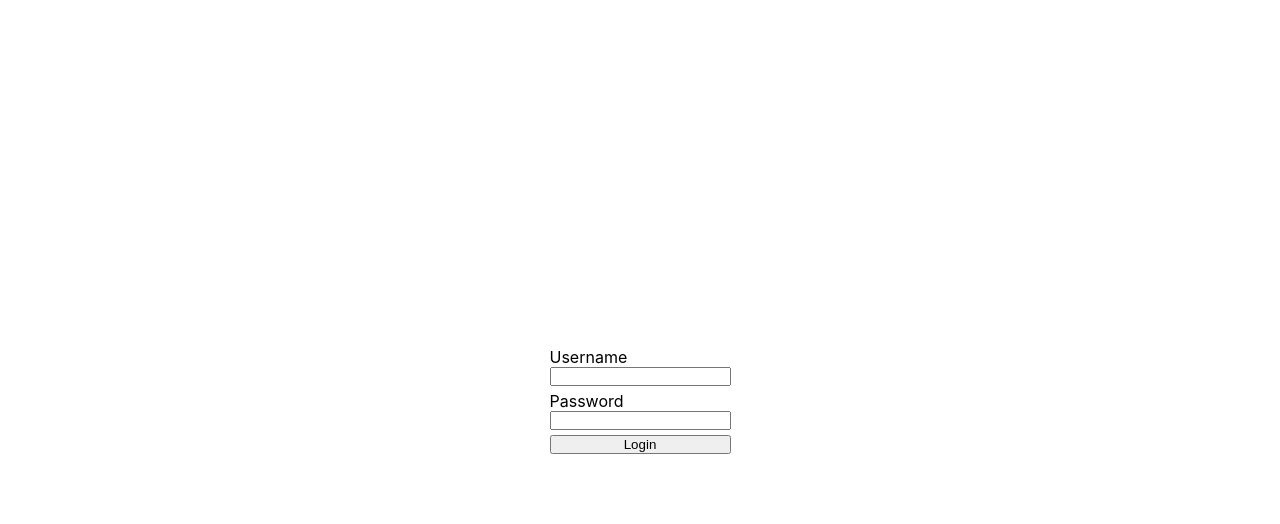
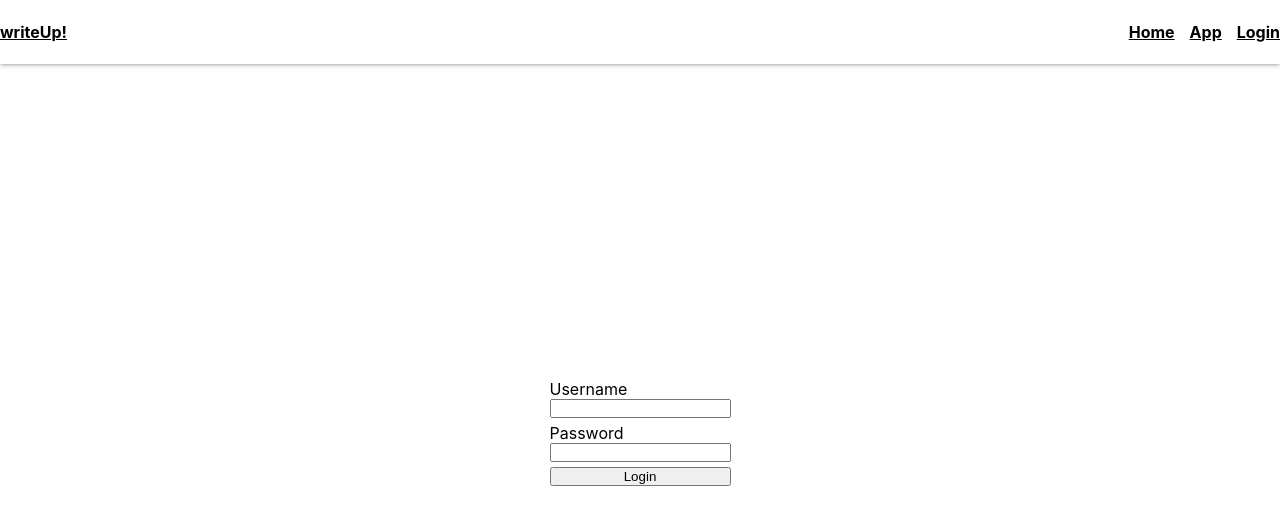
Before and after one commit to Nicyne/writeUp, a Next.js app in the folder client/: page /login in a window 1280 px wide. Shown: the top 524 px of the page. Built offline with nearby package versions, Linux system fonts and the light colour scheme; no server answers.

Commit message:
feat: added basic styling

```diff
--- /dev/null
+++ b/client/src/components/index.ts
@@ -0,0 +1 @@
+export { default as PageHeader } from './pageHeader';
--- /dev/null
+++ b/client/src/components/layouts/index.ts
@@ -0,0 +1 @@
+export { default as MainLayout } from './mainLayout';
--- /dev/null
+++ b/client/src/components/layouts/mainLayout.tsx
@@ -0,0 +1,13 @@
+import { NextPage } from 'next';
+import PageHeader from '../pageHeader';
+
+const MainLayout: NextPage = ({ children }) => {
+  return (
+    <>
+      <PageHeader />
+      <main>{children}</main>
+    </>
+  );
+};
+
+export default MainLayout;
--- /dev/null
+++ b/client/src/components/pageHeader.tsx
@@ -0,0 +1,44 @@
+import { FunctionComponent, SyntheticEvent, useContext } from 'react';
+import { UserContext } from '../providers/userContextProvider';
+import Link from 'next/link';
+import { dApi } from 'lib';
+
+const PageHeader: FunctionComponent = () => {
+  const { currentUser, mutate } = useContext(UserContext);
+
+  const logout = async (e: SyntheticEvent) => {
+    await dApi.logout();
+    mutate('user');
+  };
+
+  return (
+    <header className="pageHeader">
+      <div className="container">
+        <nav>
+          <div className="logo">
+            <Link href={'/'}>writeUp!</Link>
+          </div>
+          <ul className="navigation">
+            <li>
+              <Link href={'/'}>Home</Link>
+            </li>
+            <li>
+              <Link href={'/app'}>App</Link>
+            </li>
+            {currentUser ? (
+              <li>
+                <button onClick={logout}>Logout</button>
+              </li>
+            ) : (
+              <li>
+                <Link href={'/login'}>Login</Link>
+              </li>
+            )}
+          </ul>
+        </nav>
+      </div>
+    </header>
+  );
+};
+
+export default PageHeader;
--- a/client/src/pages/_app.tsx
+++ b/client/src/pages/_app.tsx
@@ -1,11 +1,14 @@
 import '../styles/globals.css';
 import type { AppProps } from 'next/app';
 import { UserContextProvider } from '../providers/userContextProvider';
+import { MainLayout } from 'components/layouts';
 
 function MyApp({ Component, pageProps }: AppProps) {
   return (
     <UserContextProvider>
-      <Component {...pageProps} />
+      <MainLayout>
+        <Component {...pageProps} />
+      </MainLayout>
     </UserContextProvider>
   );
 }
--- a/client/src/pages/login.tsx
+++ b/client/src/pages/login.tsx
@@ -12,8 +12,9 @@ const Login: NextPage = () => {
   const [password, setPassword] = useState<string>('');
 
   useEffect(() => {
+    if (typeof window === 'undefined') return;
     if (currentUser && !loading) router.push('/app');
-  }, [currentUser, loading]);
+  }, [currentUser, loading, router]);
 
   const login = async (e: SyntheticEvent) => {
     e.preventDefault();
--- a/client/src/styles/globals.css
+++ b/client/src/styles/globals.css
@@ -8,7 +8,8 @@ body {
 
 html,
 body,
-#__next {
+#__next,
+main {
     height: 100%;
 }
 
@@ -25,34 +26,11 @@ body,
     grid-template-columns: 1fr 1fr;
 }
 
-.app {
-    height: 100%;
-    max-width: 100%;
-    display: grid;
-    grid-template-columns: minmax(auto, 10%) auto;
-}
-
-.list {
-    display: flex;
-    flex-direction: column;
-    list-style: none;
-}
-
-.list li {
-    border-radius: 0.25rem;
-    padding: 0.25rem;
-    margin: 0.25rem;
-    cursor: pointer;
-    transition: background-color 250ms;
-}
-
-.list li:hover {
-    background-color: lightgray;
-}
-
 #input {
     height: 100%;
     resize: none;
+    border: none;
+    border-right: 1px solid black;
 }
 
 .preview ul, .preview ol {
@@ -76,3 +54,59 @@ body,
     flex-direction: column;
     margin-bottom: 5px;
 }
+
+.container {
+    height: 100%;
+    max-width: 1440px;
+    margin: 0 auto;
+}
+
+.pageHeader {
+    position: fixed;
+    height: 4rem;
+    top: 0;
+    right: 0;
+    left: 0;
+    box-shadow: 0 0 5px rgba(0, 0, 0, 50%);
+}
+
+.pageHeader nav {
+    height: 100%;
+    width: 100%;
+    display: flex;
+    justify-content: space-between;
+    align-items: center;
+}
+
+.pageHeader nav ul {
+    height: 100%;
+    display: flex;
+    justify-content: flex-end;
+    align-items: center;
+    gap: 15px;
+    list-style: none;
+}
+
+.pageHeader nav ul li {
+    height: max-content;
+}
+
+.pageHeader a {
+    color: black;
+    font-weight: bold;
+}
+
+main {
+    padding-top: 4rem;
+}
+
+.app {
+    display: flex;
+    height: 100%;
+}
+
+.sidebar {
+    display: flex;
+    flex-direction: column;
+    padding: 5px;
+}
```
Also changed, not shown: client/src/pages/app/index.tsx (+11 -9 lines).
